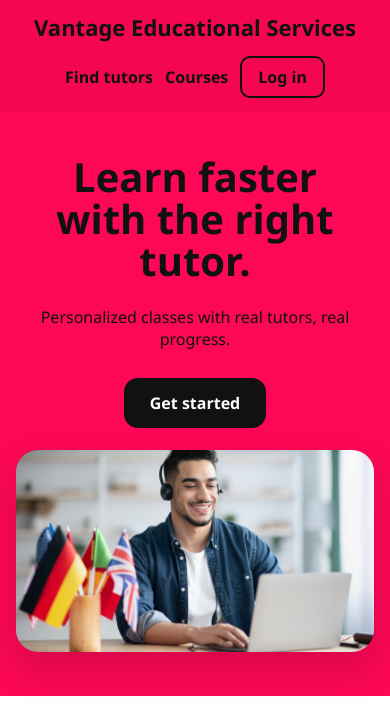
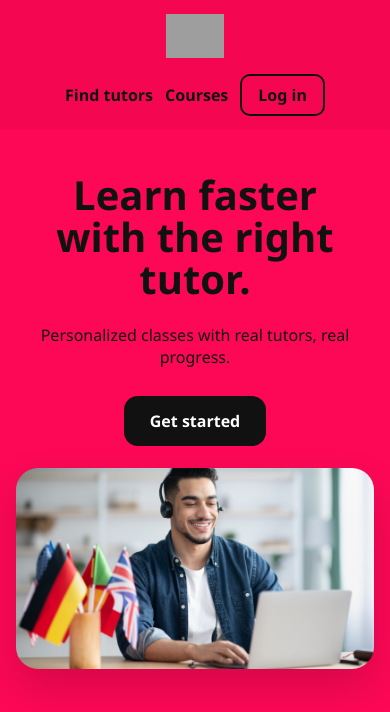
Before and after one commit to Opeso2580/eduplatform, a Django app: page / in a window 390 px wide. Shown: the top 712 px of the page. Run offline with Django 5.2, Linux system fonts and the light colour scheme; grey boxes are pictures that could not be loaded.

```diff
--- a/templates/home.html
+++ b/templates/home.html
@@ -31,6 +31,13 @@
       font-weight: 900;
       line-height: 1.2;
     }
+
+    .nav .brand img {
+      height: 44px;        /* controls logo size */
+      width: auto;
+      display: block;
+    }
+
 
     .nav-links{
       display: flex;
@@ -306,7 +313,10 @@
 
   <!-- NAV -->
   <nav class="nav">
-    <div class="brand">Vantage Educational Services</div>
+    <div class="brand">
+      <img src="{% static 'images/vantage-logo.png' %}" alt="Vantage Education logo">
+    </div>
+
 
     <!-- ✅ Added a wrapper class so we can style links properly on mobile -->
     <div class="nav-links">
```
Also changed, not shown: static/images/vantage-logo.png.png (added).
